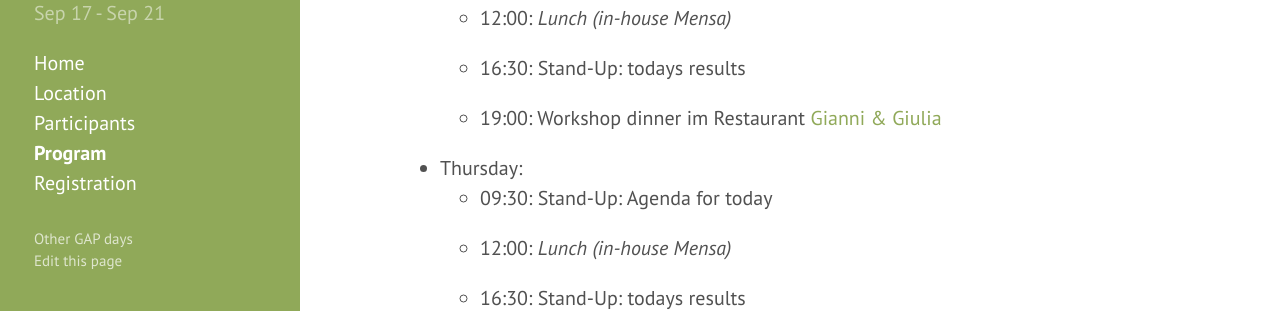
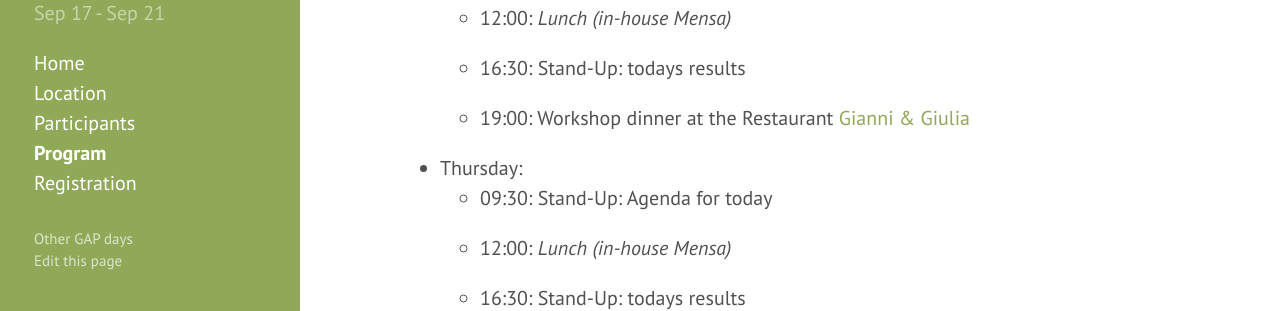
Before and after one commit to sebasguts/gapdays2018-fall, a Jekyll site: the page built from program.md, in a window 1280 px wide and 900 px high, scrolled down 657 px. Shown: the part 155-466 px from the top of the window. Built offline with Jekyll 4.4.1, drawn with Linux system fonts in a browser that asks for light colours.

Commit message:
at the restaurant

```diff
--- a/program.md
+++ b/program.md
@@ -32,7 +32,7 @@ title: Program
 
   - 16:30: Stand-Up: todays results
 
-  - 19:00: Workshop dinner im Restaurant [Gianni & Giulia](https://trattoria-gianni-giulia.de)
+  - 19:00: Workshop dinner at the Restaurant [Gianni & Giulia](https://trattoria-gianni-giulia.de)
 
 - Thursday:
   - 09:30: Stand-Up: Agenda for today
```
